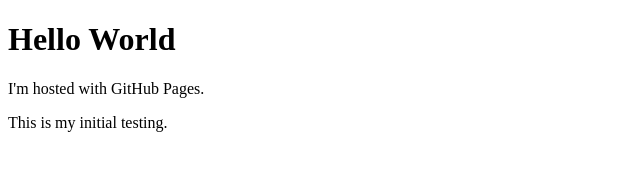
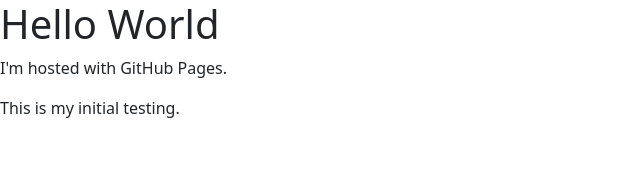
Before and after one commit to powerew2/powerew2.github.io, a plain HTML site: page index.html in a window 1280 px wide. Shown: the whole page, without its empty margins (0-640 px from the left). Drawn offline with nearby package versions, Linux system fonts and the light colour scheme.

Commit message:
Simple sync

```diff
--- a/index.html
+++ b/index.html
@@ -1,8 +1,15 @@
 <!DOCTYPE html>
-<html>
-<body>
-<h1>Hello World</h1>
-<p>I'm hosted with GitHub Pages.</p>
-<p>This is my initial testing.</p>
-</body>
+<html lang="en">
+    <head>
+        <meta charset="utf-8">
+        <meta name="viewport" content="width=device-width, initial-scale=1">
+        <title>Roean Karuizawa</title>
+        <link href="https://cdn.jsdelivr.net/npm/bootstrap@5.3.0/dist/css/bootstrap.min.css" rel="stylesheet" integrity="sha384-9ndCyUaIbzAi2FUVXJi0CjmCapSmO7SnpJef0486qhLnuZ2cdeRhO02iuK6FUUVM" crossorigin="anonymous">
+    </head>
+    <body>
+        <h1>Hello World</h1>
+        <p>I'm hosted with GitHub Pages.</p>
+        <p>This is my initial testing.</p>
+        <script src="https://cdn.jsdelivr.net/npm/bootstrap@5.3.0/dist/js/bootstrap.bundle.min.js" integrity="sha384-geWF76RCwLtnZ8qwWowPQNguL3RmwHVBC9FhGdlKrxdiJJigb/j/68SIy3Te4Bkz" crossorigin="anonymous"></script>
+    </body>
 </html>
```
